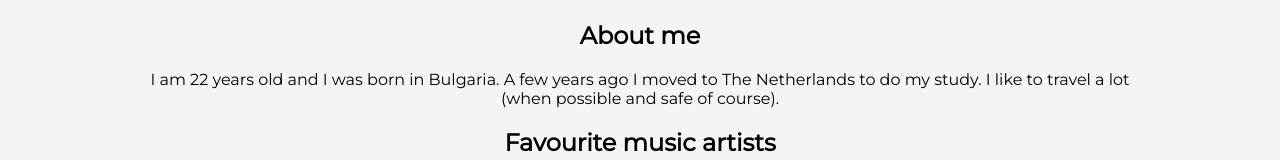
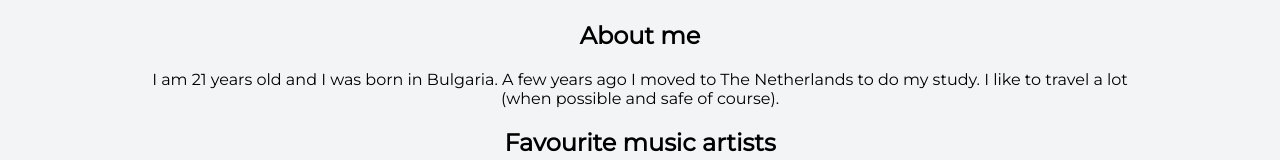
Before and after one commit to AleksandarStaikov/astaykov-ui, a Vue app: page /about in a window 1280 px wide. Shown: the part 170-330 px from the top of the page. Built offline with nearby package versions, Linux system fonts and the light colour scheme.

Commit message:
Updated age calculation

```diff
--- a/src/views/About.vue
+++ b/src/views/About.vue
@@ -86,9 +86,8 @@ export default {
   setup() {
     const yearsOld = computed(function () {
       var birthday = new Date(1998, 12, 22);
-      return new Number(
-        (new Date().getTime() - birthday.getTime()) / 31536000000
-      ).toFixed(0);
+      var difference = (new Date().getTime() - birthday.getTime()) / 31536000000
+      return Math.floor(new Number(difference));
     });
 
     return {
```
Also changed, not shown: 1 other file (tests, documents, lock files or other folders).
